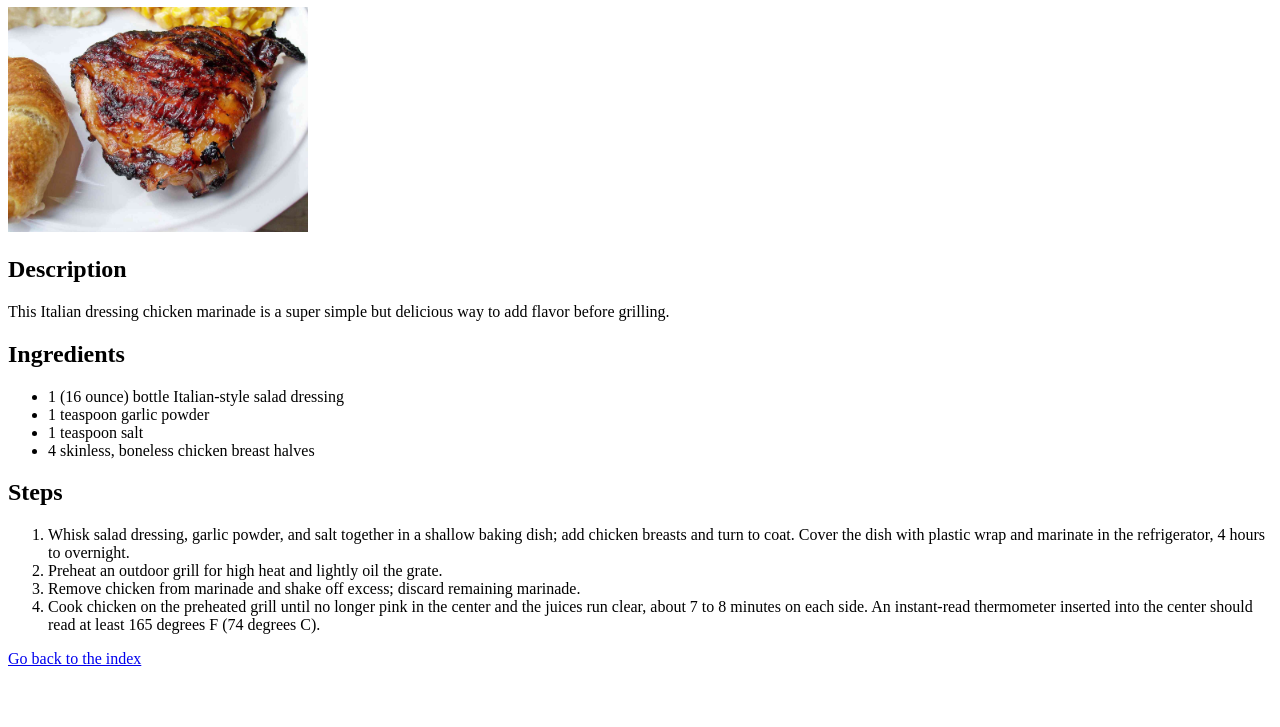
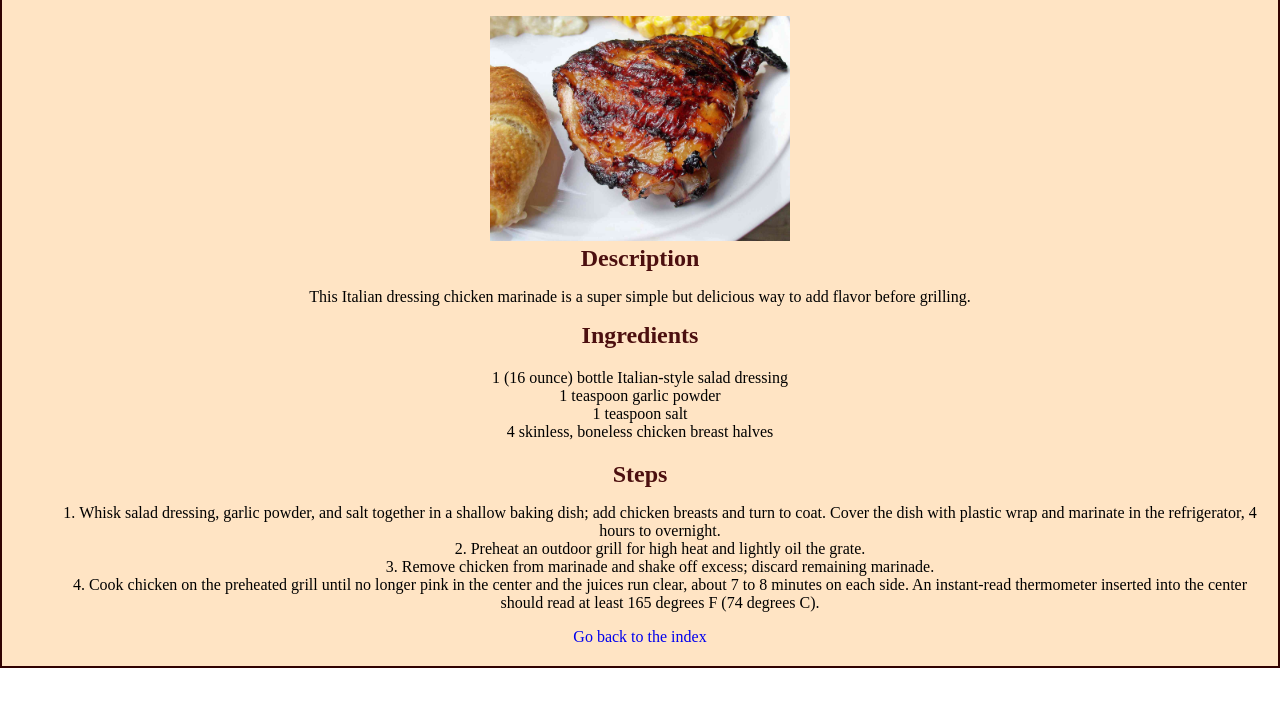
Before and after one commit to RGamz/odin-recipes, a plain HTML site: page recipes/chicken.html in a window 1280 px wide. Shown: the part 73-800 px from the top of the page. Drawn offline with Linux system fonts and the light colour scheme.

Commit message:
feat: added css lineout

```diff
--- a/recipes/chicken.html
+++ b/recipes/chicken.html
@@ -3,8 +3,10 @@
 <head>
     <meta charset="UTF-8">
     <title>Chicken marinade</title>
+    <link rel="stylesheet" href="../styles.css">
 </head>
-<body>
+<body class="main">
+    <section class="wrapper">
         <h1>Italian chicken marinade</h1>
         <img src="./images/chicken.jpg" alt="Chicken" width="300px">
 
@@ -32,6 +34,8 @@
         </ol>
 
         <a href="../index.html">Go back to the index</a>
+    </section>
+
 
 </body>
 </html>
--- /dev/null
+++ b/styles.css
@@ -0,0 +1,37 @@
+ul {
+    list-style-type: none;
+    margin: 0;
+    padding: 20px;
+}
+
+ol {
+    list-style-position: inside;
+}
+
+a {
+    text-decoration: none;
+    margin-bottom: 0;
+}
+
+.main {
+    text-align: center;
+    border: 2px solid rgb(49, 2, 2);
+    margin: 0;
+}
+
+h1, h2 {
+    color: rgb(76, 15, 15);
+    margin: 0;
+}
+
+h1 {
+    padding: 20px;
+}
+.wrapper {
+    background-color: bisque;
+    padding: 20px;
+}
+
+.title {
+    background-color: rgb(253, 244, 230);
+}
```
Also changed, not shown: index.html (+7 -1 lines), recipes/hamburger.html (+5 -1 lines), recipes/shrimp.html (+5 -1 lines). Lines whose indentation alone changed are shown as unchanged.
